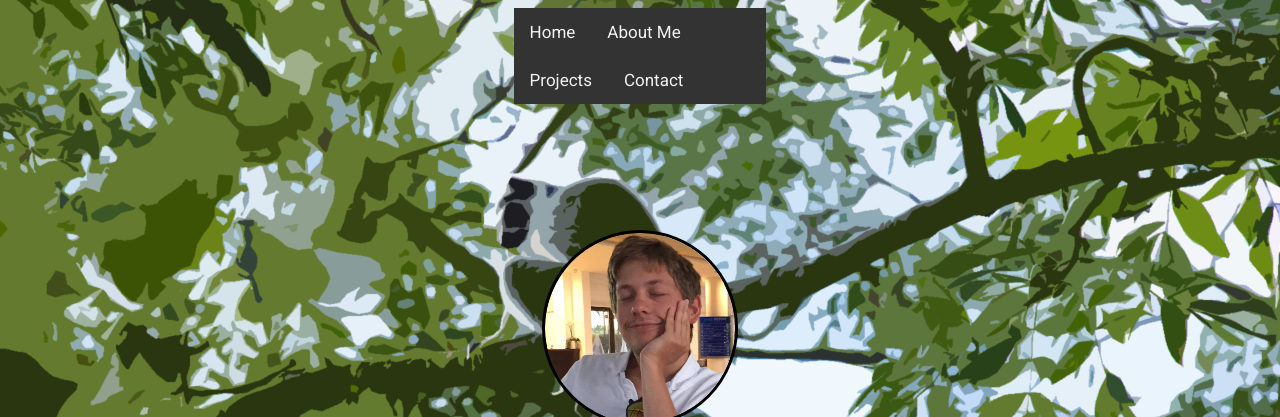
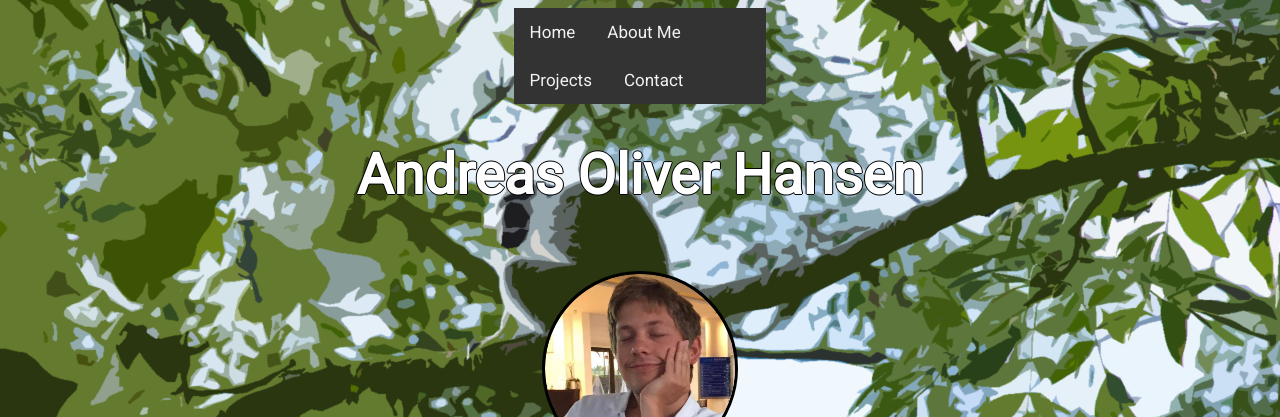
Before and after one commit to AndreasOliverHansen/newsite, a plain HTML site: page index.html in a window 1280 px wide. Shown: the top 417 px of the page. Drawn offline with Linux system fonts and the light colour scheme.

Commit message:
andreasoh-portfoliosite

```diff
--- a/index.html
+++ b/index.html
@@ -2,7 +2,7 @@
 <html lang="en">
 <head>
 <meta charset="utf-8">
-<title>index</title>
+<title>Home</title>
 <link href="styles/styles.css" rel="stylesheet" type="text/css">
 </head>
 
@@ -13,6 +13,7 @@
   <a href="pages/about.html">About Me</a>
   <a href="pages/projects.html">Projects</a>
 	<a href="pages/contact.html">Contact</a> </div>
+	<h1 class="homename"> Andreas Oliver Hansen</h1>
 <div class="indexcontent">
 <div class="face">
  <img src="images/face.png" width="705" height="705" alt=""/>
--- a/styles/styles.css
+++ b/styles/styles.css
@@ -5,6 +5,11 @@
 
 body {
 	font-family: 'Roboto', sans-serif;
+}
+.homename {
+	color: white;
+	text-align:center;
+	text-shadow: -1px 0 black, 0 1px black, 1px 0 black, 0 -1px black;
 }
 .indexcontent {
 
@@ -16,7 +21,7 @@ body {
 	display: block;
 	margin-left: auto;
 	margin-right: auto;
-	margin-top: 10%;
+	margin-top: 5%;
 	margin-bottom: auto;
 	border: solid black;
 	border-radius: 100%;
```
Also changed, not shown: pages/about.html (+1 -1 lines), pages/contact.html (+1 -1 lines), pages/projects.html (+1 -1 lines).
